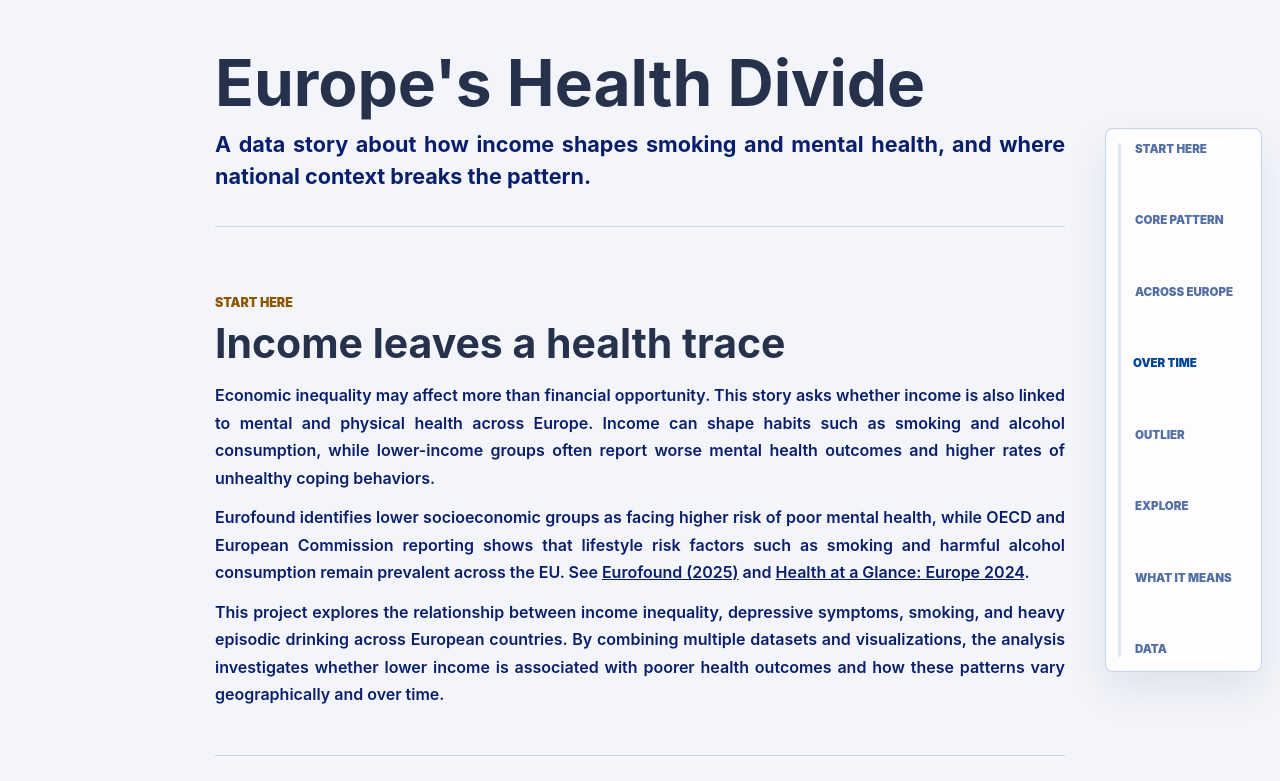
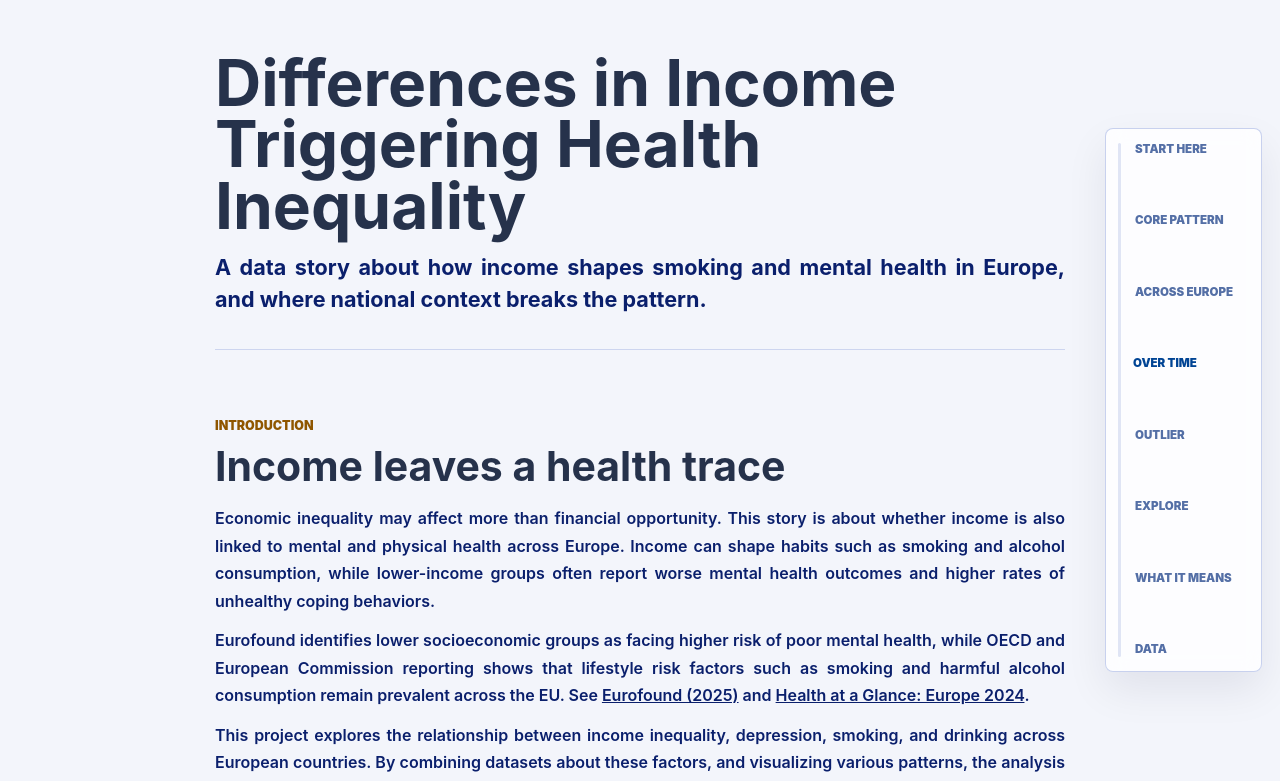
Before and after one commit to DanielMajzik/danielmajzik.github.io, a React (Vite) app: page / in a window 1280 px wide. Shown: the top 781 px of the page. Built offline with nearby package versions, Linux system fonts and the light colour scheme.

Commit message:
fixed header and hook

```diff
--- a/src/sections/HeaderSection.tsx
+++ b/src/sections/HeaderSection.tsx
@@ -3,10 +3,10 @@ export function HeaderSection() {
     <header className="app-header">
       <div className="title-copy">
         <p className="eyebrow">Eurostat 2014 and 2019</p>
-        <h1>Europe's Health Divide</h1>
+        <h1>Differences in Income Triggering Health Inequality</h1>
 
         <p className="subtitle">
-          A data story about how income shapes smoking and mental health, and where national context breaks the
+          A data story about how income shapes smoking and mental health in Europe, and where national context breaks the
           pattern.
         </p>
       </div>
--- a/src/sections/HookSection.tsx
+++ b/src/sections/HookSection.tsx
@@ -5,13 +5,13 @@ export function HookSection() {
     <section className="narrative-section hook-section" id="hook">
       <div className="story-intro">
         <SectionHeader
-          kicker="Start Here"
+          kicker="Introduction"
           title="Income leaves a health trace"
         />
         <StoryCopy>
           <p>
             Economic inequality may affect more than financial opportunity.
-            This story asks whether income is also linked to mental and physical
+            This story is about whether income is also linked to mental and physical
             health across Europe. Income can shape habits such as smoking and
             alcohol consumption, while lower-income groups often report worse
             mental health outcomes and higher rates of unhealthy coping
@@ -42,11 +42,10 @@ export function HookSection() {
           </p>
           <p>
             This project explores the relationship between income inequality,
-            depressive symptoms, smoking, and heavy episodic drinking across
-            European countries. By combining multiple datasets and
-            visualizations, the analysis investigates whether lower income is
-            associated with poorer health outcomes and how these patterns vary
-            geographically and over time.
+            depression, smoking, and drinking across European countries. By
+            combining datasets about these factors, and visualizing various patterns,
+            the analysis investigates whether lower income is associated with negative health
+            outcomes and how these patterns vary geographically and over time.
           </p>
         </StoryCopy>
       </div>
```
